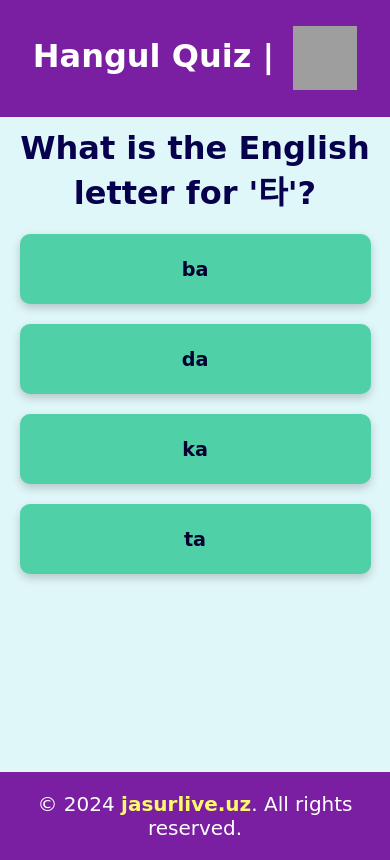
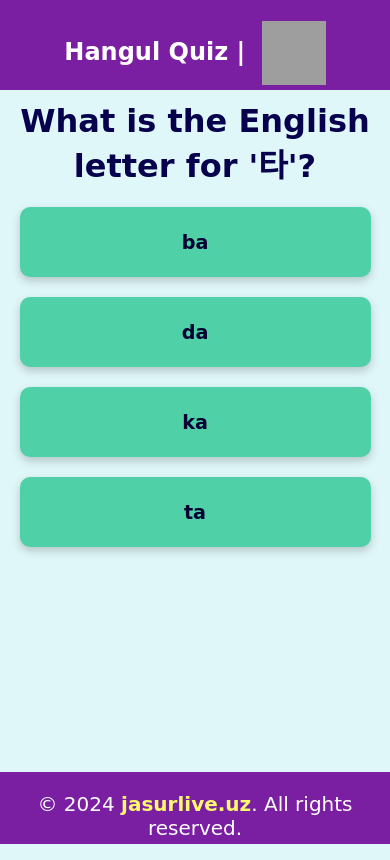
Before and after one commit to jasurgraduate/Hangul, a React (Create React App) app: page / in a window 390 px wide. Built offline with nearby package versions, Linux system fonts and the light colour scheme; grey boxes are pictures that could not be loaded.

Commit message:
new features :)

```diff
--- a/src/App.css
+++ b/src/App.css
@@ -8,6 +8,7 @@ body {
   margin: 0;
   padding: 0;
   overflow-x: hidden;
+  height: 100vh;
   /* Prevent horizontal scrolling */
 }
 
@@ -351,8 +352,22 @@ a:active {
 
 @media (max-width: 600px) {
   .home h1 {
-    font-size: 2rem;
+    font-size: 1rem;
     /* Smaller size for mobile */
+  }
+
+  body {
+    height: fit-content;
+    overflow: hidden;
+  }
+
+  .quiz-container {
+    height: 100vh;
+    overflow: hidden;
+  }
+
+  .quiz-footer {
+    font-size: 20px;
   }
 
   .quiz-header {
@@ -362,6 +377,8 @@ a:active {
     width: 100%;
     text-align: center;
     padding: 5px;
+    font-size: 12px;
+    height: 80px;
     /* Reduced padding for mobile */
   }
 
@@ -375,6 +392,11 @@ a:active {
     /* Smaller size for mobile */
   }
 
+  .feedback {
+    font-size: 15px;
+    font-weight: bold;
+  }
+
   .option-button,
   .restart-button {
     width: 90%;
```
